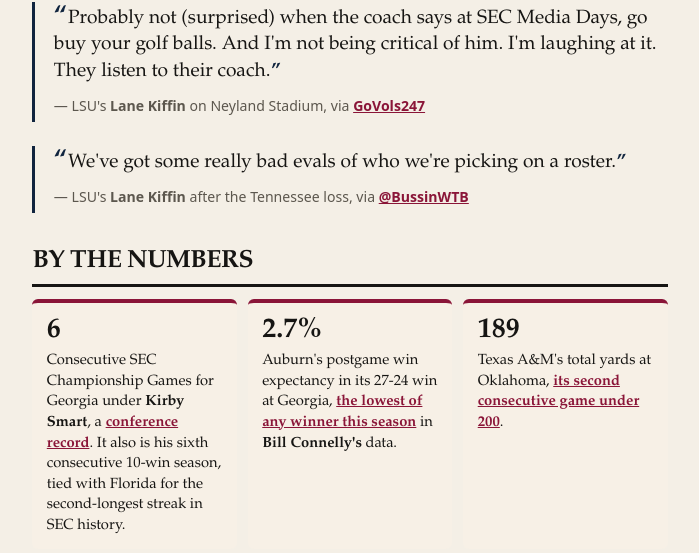
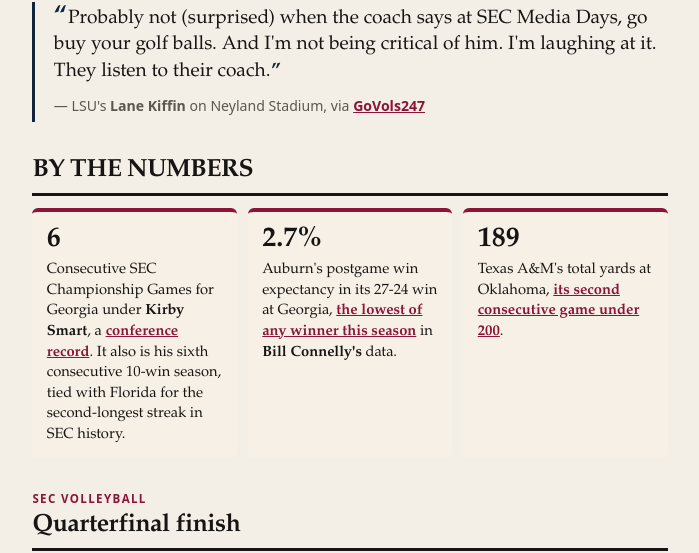
Before and after one commit to wakeupsec1/wakeupsec1.github.io, a plain HTML site: page briefs/2026-11-23.html in a window 1280 px wide. Shown: the part 6848-7401 px from the top of the page, without its empty margins (290-989 px from the left). Drawn offline with Linux system fonts and the light colour scheme.

Commit message:
Nov 23 brief: remove out-of-context Kiffin evals quote
Drop the Lane Kiffin "really bad evals" pull quote (@BussinWTB) from What They Said. The golf-balls quote stays.

```diff
--- a/briefs/2026-11-23.html
+++ b/briefs/2026-11-23.html
@@ -521,7 +521,6 @@ figure.pull-quote blockquote p:last-child::after {
 <p class="kicker">WHAT THEY SAID</p><h2 class="el-head">Coaches, in their own words</h2>
 <figure class="pull-quote compact"><blockquote><p>I'm worried about the Iron Bowl right now.</p></blockquote><figcaption>— Auburn's <strong>Alex Golesh</strong>, via <a href="https://www.al.com/auburnfootball/2026/11/alex-golesh-made-auburn-bowl-eligible-in-year-no-1-but-says-only-the-iron-bowl-matters.html" target="_blank" rel="noopener noreferrer"><strong>al.com</strong></a></figcaption></figure>
 <figure class="pull-quote compact"><blockquote><p>Probably not (surprised) when the coach says at SEC Media Days, go buy your golf balls. And I'm not being critical of him. I'm laughing at it. They listen to their coach.</p></blockquote><figcaption>— LSU's <strong>Lane Kiffin</strong> on Neyland Stadium, via <a href="https://x.com/GoVols247/status/2124639063848391013" target="_blank" rel="noopener noreferrer"><strong>GoVols247</strong></a></figcaption></figure>
-<figure class="pull-quote compact"><blockquote><p>We've got some really bad evals of who we're picking on a roster.</p></blockquote><figcaption>— LSU's <strong>Lane Kiffin</strong> after the Tennessee loss, via <a href="https://x.com/BussinWTB/status/2124658881020465177" target="_blank" rel="noopener noreferrer"><strong>@BussinWTB</strong></a></figcaption></figure>
 </section>
 <section class="el el-numbers" id="by-the-numbers">
 <h2 class="el-head">BY THE NUMBERS</h2>
```
Also changed, not shown: index.html (+0 -1 lines).
